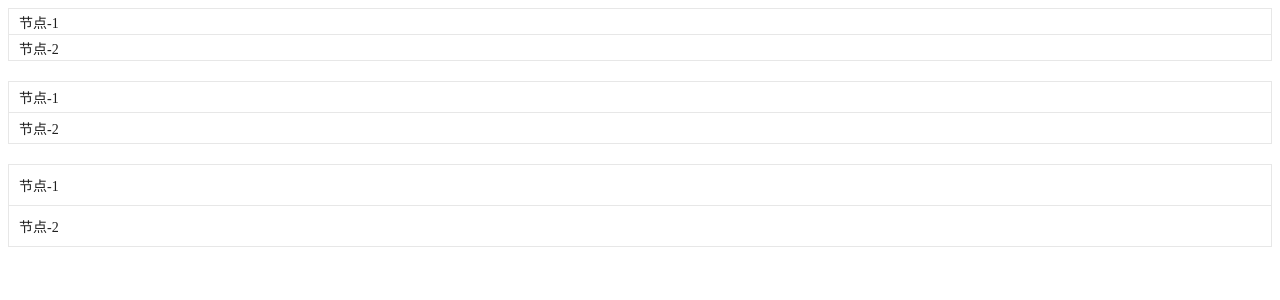
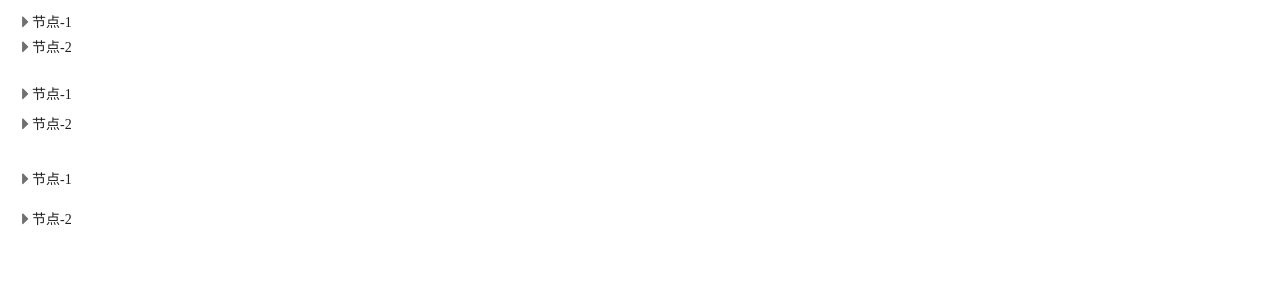
Before and after one commit to undefine4080/Wood-UI-React, a React (Vite) app: page /tree in a window 1280 px wide. Shown: the top 300 px of the page. Built offline with nearby package versions, Linux system fonts and the light colour scheme.

Commit message:
refactor: expansion indicator of the Tree

```diff
--- a/src/components/Tree copy/TreeNode.tsx
+++ b/src/components/Tree copy/TreeNode.tsx
@@ -58,7 +58,17 @@ function TreeNode(props: propsTreeNode) {
     return (
         <div className={`${T}`}>
             <div className={`${T}-label`} onClick={() => setExpand(!expand)}>
-                <span style={{ marginLeft: `${depth * 20}px` }}>{label}</span>
+                <span style={{ marginLeft: `${depth * 20}px` }}>
+                    <i
+                        className={
+                            expand ? 'wdu-icon-expand' : 'wdu-icon-collapse'
+                        }
+                        style={{
+                            visibility: children ? 'visible' : 'hidden',
+                        }}></i>
+
+                    {label}
+                </span>
             </div>
 
             {children?.length && (
--- a/src/components/Tree copy/tree.less
+++ b/src/components/Tree copy/tree.less
@@ -1,15 +1,11 @@
-
 .wdu-tree {
     background-color: white;
-    .wdu-border-light();
-    border-bottom: none;
 
     &__node {
         overflow: hidden;
 
         &-label {
             .wdu-text-normal();
-            border-bottom: 1px solid rgb(231, 231, 231);
             padding: 0 10px;
             height: 30px;
             display: flex;
@@ -18,9 +14,8 @@
                 cubic-bezier(0.075, 0.82, 0.165, 1);
 
             &:hover {
-                color: white;
                 cursor: pointer;
-                background-color: rgb(73, 105, 180);
+                background-color: rgb(239, 244, 255);
             }
 
             &--leaf {
@@ -37,6 +32,11 @@
                 &::before {
                     transform: rotate(135deg);
                 }
+            }
+
+            i {
+                height: 1.5ex;
+                width: 14px;
             }
         }
 
--- a/src/styles/icon.less
+++ b/src/styles/icon.less
@@ -57,3 +57,16 @@
     .icon();
     background-image: url('@/icon/SVG/search.svg');
 }
+
+.wdu-icon-collapse {
+    .icon();
+    background-image: url('@/icon/collapse.svg');
+    transition: transform 0.3s cubic-bezier(0.075, 0.82, 0.165, 1);
+    transform: rotate(-90deg);
+}
+
+.wdu-icon-expand {
+    .icon();
+    transition: transform 0.3s cubic-bezier(0.075, 0.82, 0.165, 1);
+    background-image: url('@/icon/collapse.svg');
+}
```
Also changed, not shown: src/icon/collapse.svg (added).
